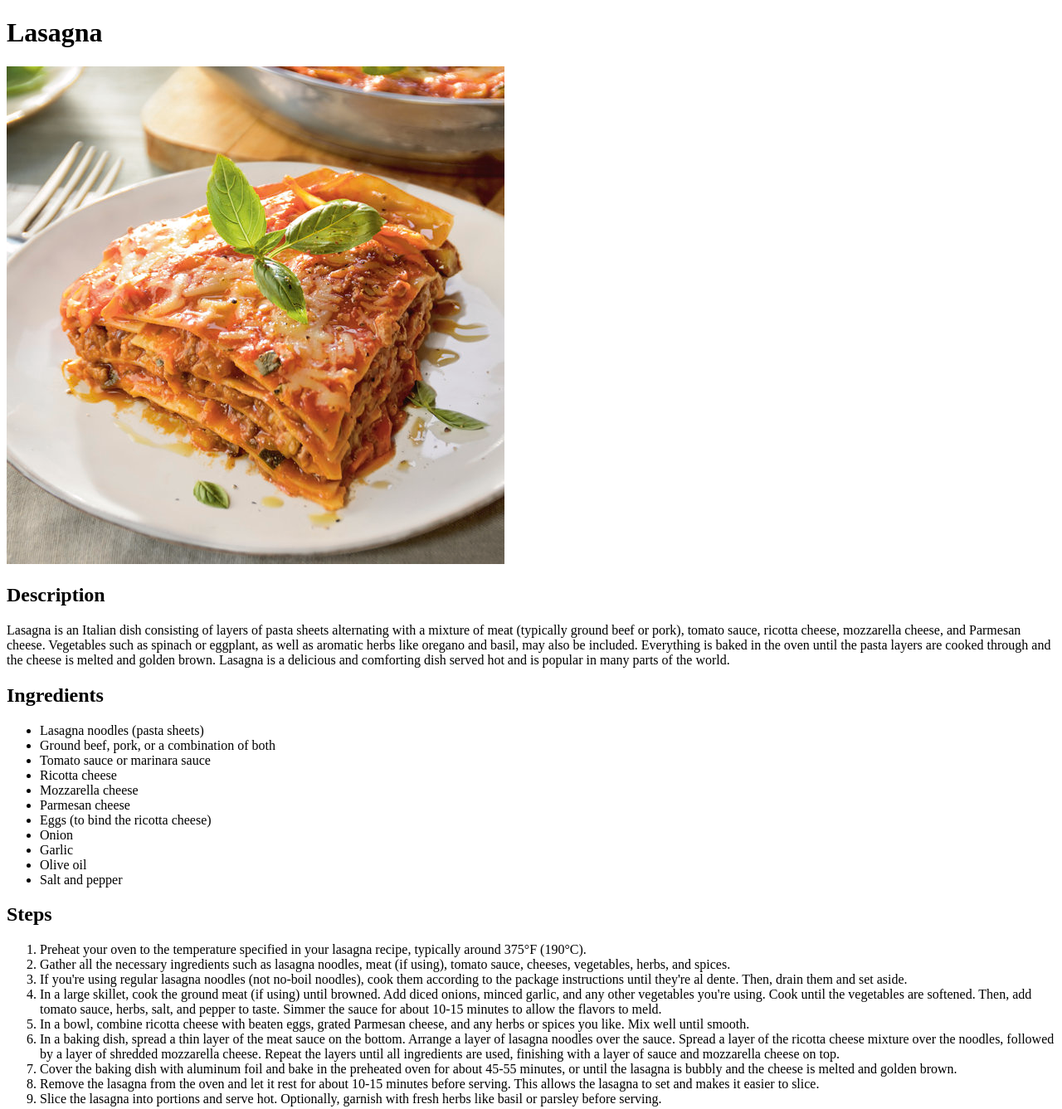
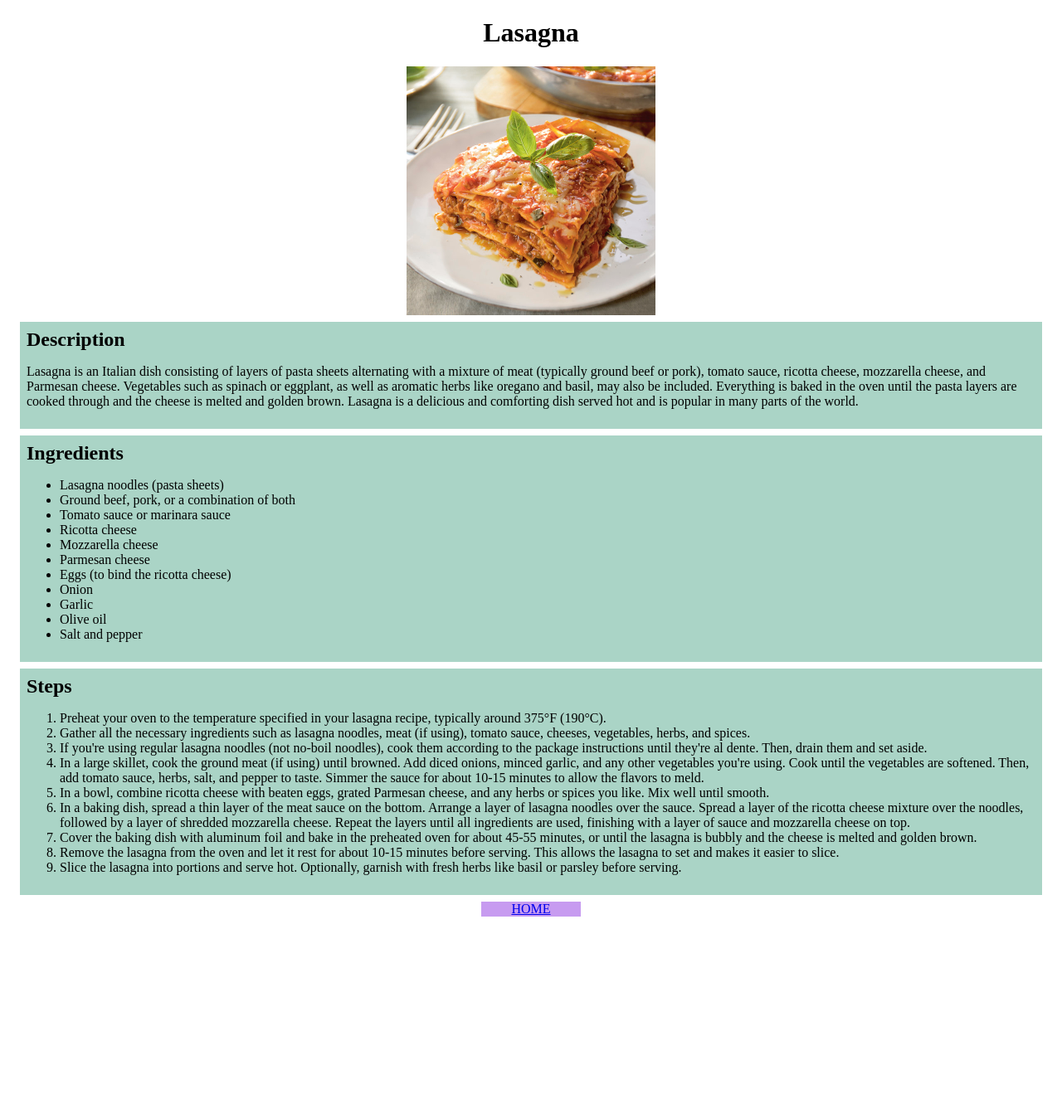
Before and after one commit to ktorres63/odin-recipes, a plain HTML site: page recipes/lasagna.html in a window 1280 px wide. Shown: the top 1337 px of the page at 83% size. After the commit the page ends 1113 px from the top, so only its background shows below. Drawn offline with Linux system fonts and the light colour scheme.

Commit message:
Add styles to html files
Add style to index, and html recipes

```diff
--- a/recipes/lasagna.html
+++ b/recipes/lasagna.html
@@ -5,17 +5,25 @@
     <meta charset="UTF-8">
     <meta name="viewport" content="width=device-width, initial-scale=1.0">
     <title>Document</title>
+    <link rel="stylesheet" href="../style.css">
+
 </head>
 
 <body>
-    <h1>Lasagna</h1>
+    <h1 class="recipe-title">Lasagna</h1>
     <img src="../imgs/lasagna.jpg" alt="lasagna">
+    <div class="recipe-description">
         <h2>Description</h2>
         <p>Lasagna is an Italian dish consisting of layers of pasta sheets alternating with a mixture of meat (typically
-        ground beef or pork), tomato sauce, ricotta cheese, mozzarella cheese, and Parmesan cheese. Vegetables such as
-        spinach or eggplant, as well as aromatic herbs like oregano and basil, may also be included. Everything is baked
-        in the oven until the pasta layers are cooked through and the cheese is melted and golden brown. Lasagna is a
+            ground beef or pork), tomato sauce, ricotta cheese, mozzarella cheese, and Parmesan cheese. Vegetables such
+            as
+            spinach or eggplant, as well as aromatic herbs like oregano and basil, may also be included. Everything is
+            baked
+            in the oven until the pasta layers are cooked through and the cheese is melted and golden brown. Lasagna is
+            a
             delicious and comforting dish served hot and is popular in many parts of the world.</p>
+    </div>
+    <div class="recipe-ingredients">
         <h2>Ingredients</h2>
         <ul>
             <li>Lasagna noodles (pasta sheets)</li>
@@ -30,31 +38,43 @@
             <li>Olive oil</li>
             <li>Salt and pepper</li>
         </ul>
+    </div>
+    <div class="recipe-steps">
+
         <h2>Steps</h2>
         <ol>
-        <li>Preheat your oven to the temperature specified in your lasagna recipe, typically around 375°F (190°C).</li>
+            <li>Preheat your oven to the temperature specified in your lasagna recipe, typically around 375°F (190°C).
+            </li>
             <li>Gather all the necessary ingredients such as lasagna noodles, meat (if using), tomato sauce, cheeses,
                 vegetables, herbs, and spices.</li>
             <li>If you're using regular lasagna noodles (not no-boil noodles), cook them according to the package
                 instructions until they're al dente. Then, drain them and set aside.</li>
-        <li>In a large skillet, cook the ground meat (if using) until browned. Add diced onions, minced garlic, and any
-            other vegetables you're using. Cook until the vegetables are softened. Then, add tomato sauce, herbs, salt,
+            <li>In a large skillet, cook the ground meat (if using) until browned. Add diced onions, minced garlic, and
+                any
+                other vegetables you're using. Cook until the vegetables are softened. Then, add tomato sauce, herbs,
+                salt,
                 and pepper to taste. Simmer the sauce for about 10-15 minutes to allow the flavors to meld.</li>
             <li>In a bowl, combine ricotta cheese with beaten eggs, grated Parmesan cheese, and any herbs or spices you
                 like. Mix well until smooth.</li>
-        <li>In a baking dish, spread a thin layer of the meat sauce on the bottom. Arrange a layer of lasagna noodles
+            <li>In a baking dish, spread a thin layer of the meat sauce on the bottom. Arrange a layer of lasagna
+                noodles
                 over the sauce. Spread a layer of the ricotta cheese mixture over the noodles, followed by a layer of
                 shredded mozzarella cheese. Repeat the layers until all ingredients are used, finishing with a layer of
                 sauce and mozzarella cheese on top.</li>
-        <li>Cover the baking dish with aluminum foil and bake in the preheated oven for about 45-55 minutes, or until
+            <li>Cover the baking dish with aluminum foil and bake in the preheated oven for about 45-55 minutes, or
+                until
                 the lasagna is bubbly and the cheese is melted and golden brown.</li>
             <li>Remove the lasagna from the oven and let it rest for about 10-15 minutes before serving. This allows the
                 lasagna to set and makes it easier to slice.</li>
-        <li>Slice the lasagna into portions and serve hot. Optionally, garnish with fresh herbs like basil or parsley
+            <li>Slice the lasagna into portions and serve hot. Optionally, garnish with fresh herbs like basil or
+                parsley
                 before serving.</li>
 
         </ol>
+    </div>
+    <div class="home">
         <a href="../index.html">HOME</a>
+    </div>
 
 
 </body>
--- /dev/null
+++ b/style.css
@@ -0,0 +1,32 @@
+h2{
+    margin: 0;
+}
+.main-title{
+    text-align: center;
+}
+.recipes-container{
+    background-color: rgb(233, 230, 230);
+    width: 300px;
+    margin: 0 auto ;
+}
+.recipe-title{
+    text-align: center;
+}
+img{
+    display: block;
+    height: 300px;
+    width: auto;
+    margin: 0 auto;
+}
+.recipe-description, .recipe-ingredients, .recipe-steps{
+    background-color: rgb(170, 212, 198);
+    padding: 8px;
+    margin: 8px 16px;
+}
+.home{
+    background-color: rgb(199, 155, 240);
+    width: 120px;
+    text-align: center;
+
+    margin: 0 auto;
+}
```
Also changed, not shown: index.html (+9 -6 lines), recipes/guacamole.html (+28 -8 lines), recipes/yakisobaChicken.html (+25 -8 lines). Lines whose indentation alone changed are shown as unchanged.
